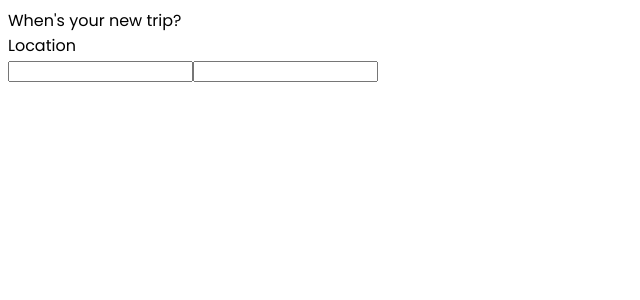
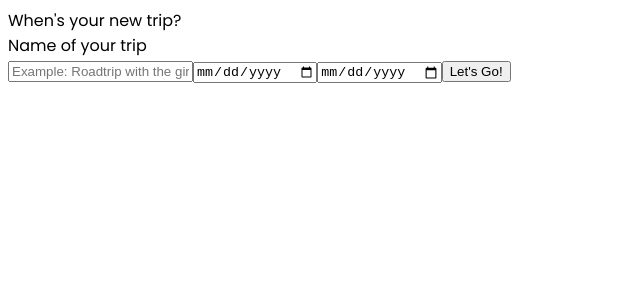
Before and after one commit to kim-jenny5/my-travelogue-frontend, a React (Create React App) app: page /newtrip in a window 1280 px wide. Shown: the top 300 px of the page, without its empty margins (0-640 px from the left). Built offline with nearby package versions, Linux system fonts and the light colour scheme.

Commit message:
realized issue with route when user is not logged in--will need to fix

```diff
--- a/package.json
+++ b/package.json
@@ -7,6 +7,7 @@
 		"@testing-library/react": "^11.1.0",
 		"@testing-library/user-event": "^12.1.10",
 		"react": "^17.0.2",
+		"react-daterange-picker": "^2.0.1",
 		"react-dom": "^17.0.2",
 		"react-redux": "^7.2.6",
 		"react-router-dom": "5",
--- a/src/App.js
+++ b/src/App.js
@@ -30,6 +30,7 @@ class App extends Component {
 						<Route path="/dashboard" component={DashboardContainer} />
 						{/* <Route path="/newtrip" component={NewTripForm} /> */}
 						<Route path="/newtrip" component={NewTripForm} />
+						{/* <Route path="/newtrip" component={UserContainer} /> */}
 					</Switch>
 				</div>
 			</div>
--- a/src/components/NewTripForm.js
+++ b/src/components/NewTripForm.js
@@ -1,14 +1,31 @@
 import React, { Component } from "react";
+// import DateRangePicker from "react-daterange-picker";
 
 export default class NewTripForm extends Component {
+	state = {
+		name: "",
+		start_date: "",
+		end_date: ""
+	};
+
+	handleSubmit = (e) => {
+		e.preventDefault();
+	};
+
 	render() {
 		return (
 			<div>
 				<div>When's your new trip?</div>
-				<form>
-					<div>Location</div>
-					<input type="text" />
-					<input />
+				<form onSubmit={this.handleSubmit}>
+					<div>Name of your trip</div>
+					<input
+						type="text"
+						placeholder="Example: Roadtrip with the girls 👯"
+					/>
+					{/* <DateRangePicker /> */}
+					<input type="date" id="start_date" name="start_date" />
+					<input type="date" id="end_date" name="end_date" />
+					<button type="submit">Let's Go!</button>
 				</form>
 			</div>
 		);
--- a/src/containers/UserContainer.js
+++ b/src/containers/UserContainer.js
@@ -31,12 +31,10 @@ class UserContainer extends Component {
 			// return <Redirect to="/dashboard" />;
 			// return <DashboardContainer />;
 			return <Redirect to="/dashboard" />;
-		} else if (this.props.match.path === "/login") {
-			// } else if (this.props.match.path === "/login") {
-			// debugger;
-			return <Login />;
 		} else if (this.props.match.path === "/signup") {
 			return <Signup />;
+		} else {
+			return <Login />;
 		}
 		// } else {
 		// 	return <Home />;
```
Also changed, not shown: 1 other file (tests, documents, lock files or other folders).
